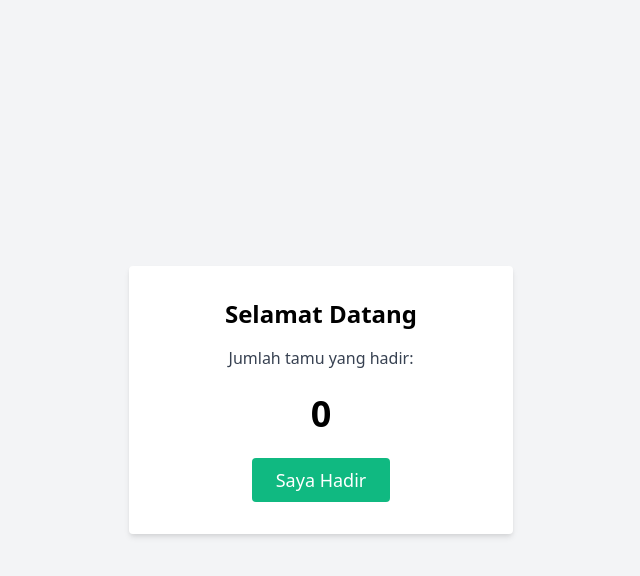
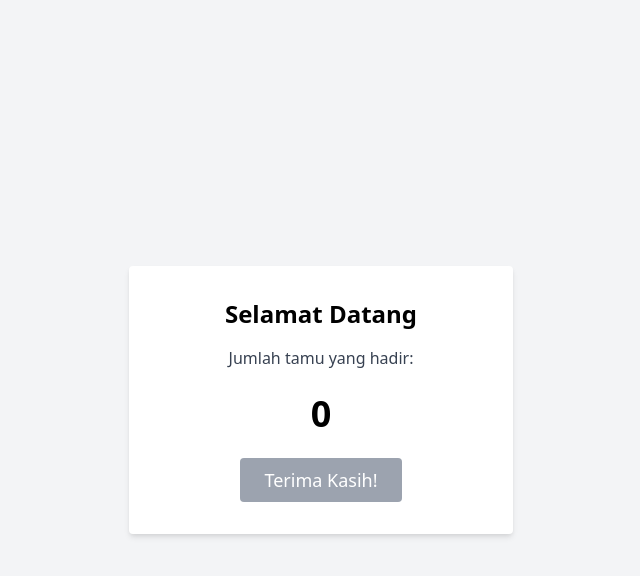
Before and after one commit to Dhulll699/PanggungGembira-UQ, a plain HTML site: page index.html in a window 1280 px wide. Both pictures are taken after a click on the button "Saya Hadir". Shown: the whole page, without its empty margins (319-959 px from the left). Drawn offline with nearby package versions, Linux system fonts and the light colour scheme; no server answers.

Commit message:
Update index.html

```diff
--- a/index.html
+++ b/index.html
@@ -11,7 +11,7 @@
     <h1 class="text-2xl font-bold mb-4">Selamat Datang</h1>
     <p class="text-gray-700 mb-6">Jumlah tamu yang hadir:</p>
     <div id="counter" class="text-4xl font-bold mb-6">0</div>
-    <button id="hadirButton" class="bg-green-500 text-white px-6 py-2 rounded text-lg hover:bg-green-600">Saya Hadir</button>
+    <button id="hadirButton" class="bg-green-500 text-white px-6 py-2 rounded text-lg hover:bg-green-600 transition">Saya Hadir</button>
   </div>
 
   <!-- Firebase SDK Compat -->
@@ -19,7 +19,7 @@
   <script src="https://www.gstatic.com/firebasejs/10.12.0/firebase-database-compat.js"></script>
 
   <script>
-    // Konfigurasi Firebase kamu
+    // Konfigurasi Firebase
     const firebaseConfig = {
   apiKey: "AIzaSyA-XDKbDGH8iQCFbeysIM7f2qHFMYvtn4g",
   authDomain: "absencuy-ff0c9.firebaseapp.com",
@@ -40,7 +40,15 @@
       const counterEl = document.getElementById('counter');
       const hadirBtn = document.getElementById('hadirButton');
 
-      // Menampilkan jumlah pengunjung secara real-time
+      // Jika sudah hadir sebelumnya (disimpan di localStorage)
+      if (localStorage.getItem('sudahHadir')) {
+        hadirBtn.disabled = true;
+        hadirBtn.textContent = "Terima Kasih!";
+        hadirBtn.classList.add('bg-gray-400', 'cursor-not-allowed');
+        hadirBtn.classList.remove('bg-green-500', 'hover:bg-green-600');
+      }
+
+      // Update jumlah pengunjung secara real-time
       counterRef.on('value', (snapshot) => {
         const count = snapshot.val() || 0;
         counterEl.textContent = count;
@@ -48,7 +56,14 @@
 
       // Tambah jumlah ketika tombol diklik
       hadirBtn.addEventListener('click', () => {
+        if (!localStorage.getItem('sudahHadir')) {
           counterRef.transaction((current) => (current || 0) + 1);
+          localStorage.setItem('sudahHadir', 'true');
+          hadirBtn.disabled = true;
+          hadirBtn.textContent = "Terima Kasih!";
+          hadirBtn.classList.add('bg-gray-400', 'cursor-not-allowed');
+          hadirBtn.classList.remove('bg-green-500', 'hover:bg-green-600');
+        }
       });
     });
   </script>
```
Lines whose indentation alone changed are shown as unchanged.
